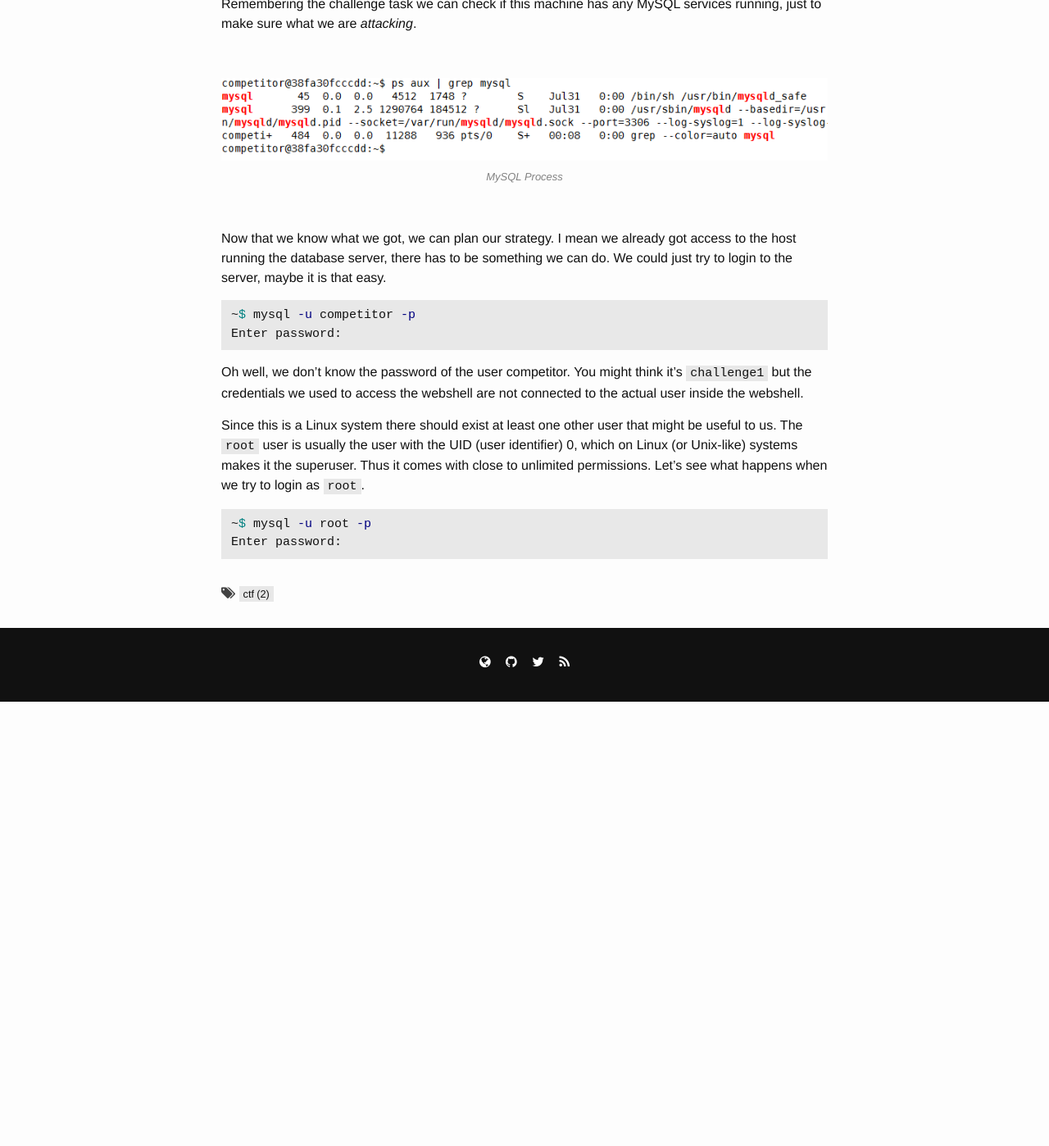
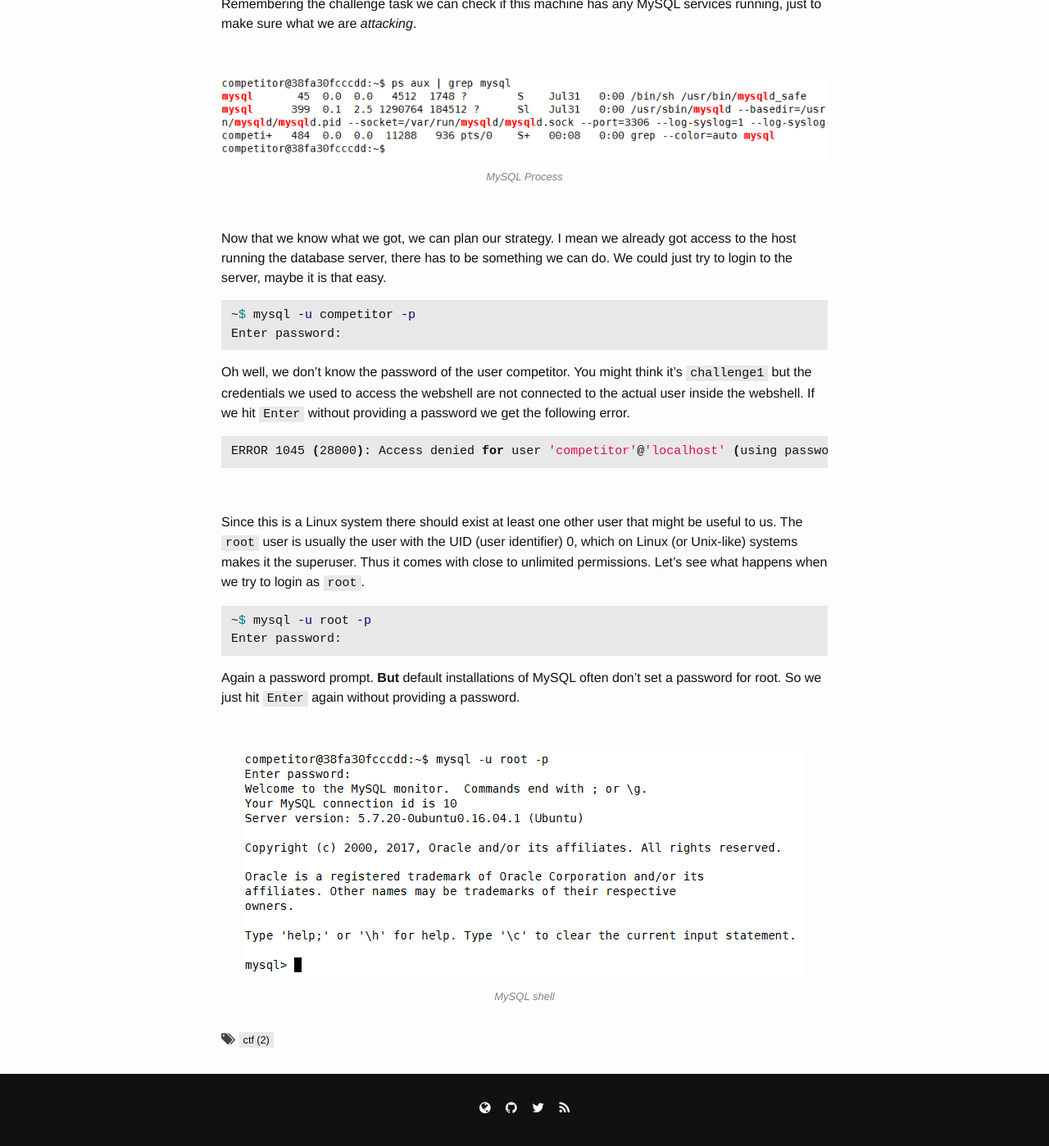
Before and after one commit to stepMode/stepmode.github.io, a Jekyll site: the page built from _posts/2018-08-01-ryans-ctf-levels-5-to-8.md, in a window 1280 px wide and 1400 px high, scrolled down 1543 px. Shown: the whole window at 82% size. Built offline with Jekyll 4.4.1, drawn with Linux system fonts in a browser that asks for light colours; before the commit the page ends 2399 px from its top, so only the background shows below that; some of the changed text lies outside the part shown.

Commit message:
phrasing

````diff
--- a/_posts/2018-08-01-ryans-ctf-levels-5-to-8.md
+++ b/_posts/2018-08-01-ryans-ctf-levels-5-to-8.md
@@ -48,7 +48,13 @@
 Enter password:
 ```
 
-Oh well, we don't know the password of the user competitor. You might think it's `challenge1` but the credentials we used to access the webshell are not connected to the actual user inside the webshell.
+Oh well, we don't know the password of the user competitor. You might think it's `challenge1` but the credentials we used to access the webshell are not connected to the actual user inside the webshell. If we hit `Enter` without providing a password we get the following error.
+
+```shell
+ERROR 1045 (28000): Access denied for user 'competitor'@'localhost' (using password: NO)
+```
+
+<br>
 
 Since this is a Linux system there should exist at least one other user that might be useful to us. The `root` user is usually the user with the UID (user identifier) 0, which on Linux (or Unix-like) systems makes it the superuser. Thus it comes with close to unlimited permissions. Let's see what happens when we try to login as `root`.
 
@@ -56,3 +62,12 @@
 ~$ mysql -u root -p
 Enter password:
 ```
+
+Again a password prompt. **But** default installations of MySQL often don't set a password for root. So we just hit `Enter` again without providing a password.
+
+<br>
+
+{% include image.html
+            img="/assets/2018-08-01-ryans-ctf-levels-5-to-8/level5_mysql_shell.png"
+            title="level5_mysql_shell"
+            caption="MySQL shell" %}
````
Also changed, not shown: other parts of _posts/2018-08-01-ryans-ctf-levels-5-to-8.md (+1 -1 lines), assets/2018-08-01-ryans-ctf-levels-5-to-8/level5_mysql_shell.png (added).
